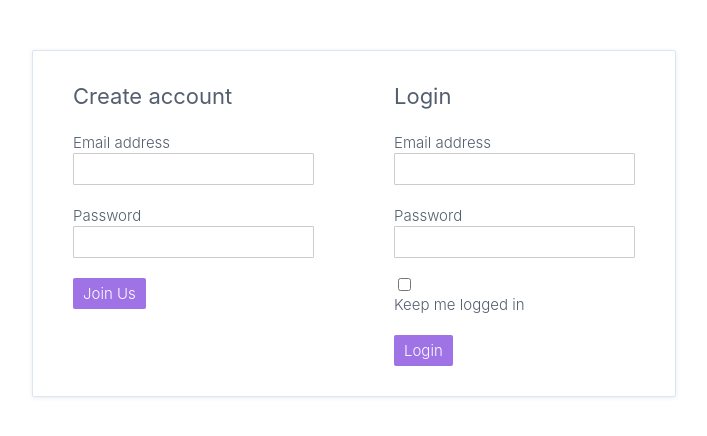
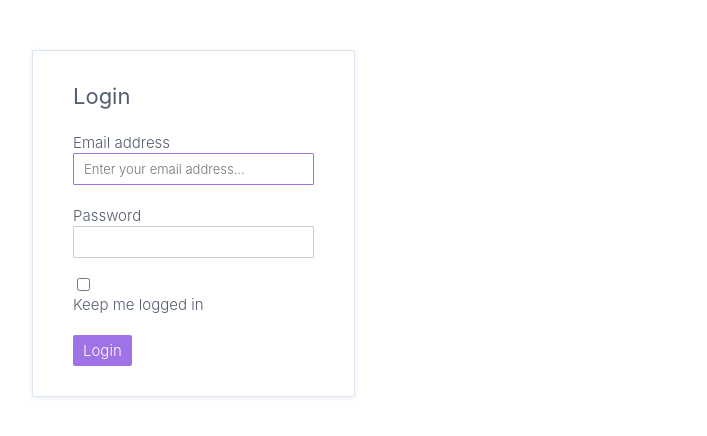
Before and after one commit to richard-buckingham/my-angular-pro-course, an Angular app in the folder 01-content-projection/: page / in a window 1280 px wide. Shown: the top 436 px of the page, without its empty margins (18-725 px from the left). Built offline with nearby package versions, Linux system fonts and the light colour scheme.

Commit message:
elementRef and nativeElement

```diff
--- a/01-content-projection/src/app/app.component.html
+++ b/01-content-projection/src/app/app.component.html
@@ -1,11 +1,4 @@
 <div>
-  <app-auth-form (submitted)="createUser($event)">
-    <h3>Create account</h3>
-    <button type="submit">
-      Join Us
-    </button>
-  </app-auth-form>
-
   <app-auth-form (submitted)="loginUser($event)">
     <!-- content children start here -->
     <h3>Login</h3>
@@ -15,5 +8,4 @@
     </button>
     <!-- content children end here -->
   </app-auth-form>
-
 </div>
--- a/01-content-projection/src/app/auth-form/auth-form-component/auth-form.component.ts
+++ b/01-content-projection/src/app/auth-form/auth-form-component/auth-form.component.ts
@@ -9,6 +9,7 @@ import { AuthMessageComponent } from '../auth-message/auth-message.component';
 
 @Component({
   selector: 'app-auth-form',
+  styles: ['.email { border-color: #9f72e6;} '],
   templateUrl: './auth-form.component.html'
 })
 export class AuthFormComponent implements AfterContentInit, AfterViewInit {
@@ -32,6 +33,10 @@ export class AuthFormComponent implements AfterContentInit, AfterViewInit {
   }
 
   ngAfterViewInit() {
+    this.email.nativeElement.setAttribute('placeholder', 'Enter your email address...');
+    this.email.nativeElement.classList.add('email');
+    this.email.nativeElement.focus();
+    console.log(this.email.nativeElement);
     // WE ARE MUTATING DATA AFTER THE VIEW HAS BEEN RENDERED.
     // THIS IS NOT RECOMMENDED PRACTICE.
     if (this.messages) {
@@ -44,7 +49,6 @@ export class AuthFormComponent implements AfterContentInit, AfterViewInit {
   }
 
   ngAfterContentInit() {
-    console.log(this.email);
     if (this.remember) {
       // subscribe to the output event that is raised by EACH AuthRememberComponent
       // the the check box is checked
```
